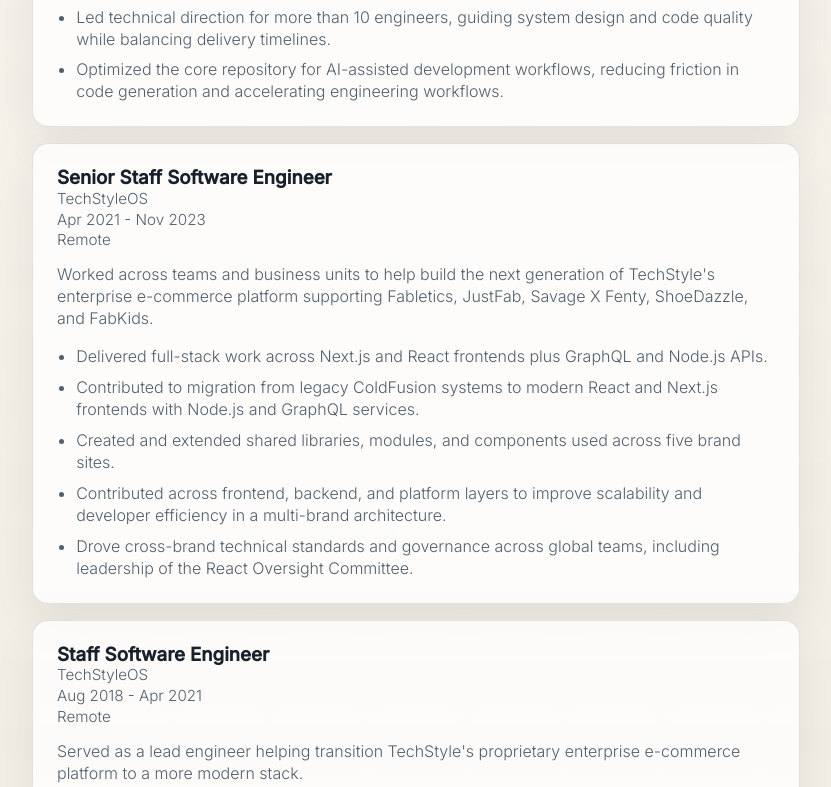
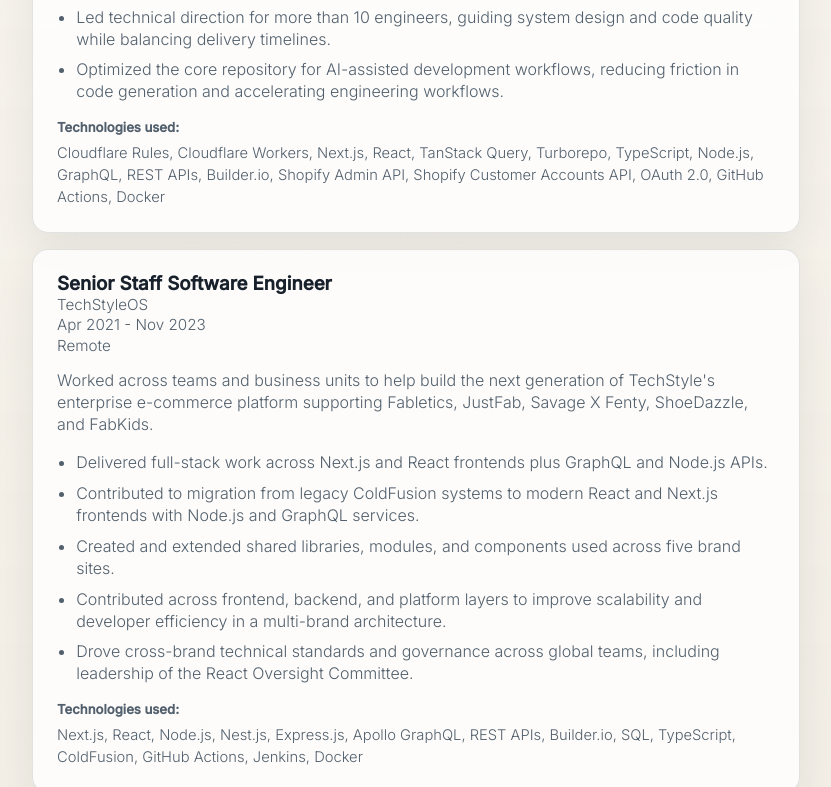
Before and after one commit to dpidan/dpidan.com, a plain HTML site: page profile.html in a window 1280 px wide. Shown: the part 1580-2367 px from the top of the page, without its empty margins (224-1055 px from the left). Drawn offline with Linux system fonts and the light colour scheme; a web font is replaced by a local one.

Commit message:
update tech/tools on profile

```diff
--- a/css/style.css
+++ b/css/style.css
@@ -11,7 +11,7 @@
   --accent: #28529c;
   --accent-strong: #135385;
   --charcoal: #42505c;
-  --charcoal-reversed: #c6c8ca;
+  --charcoal-reversed: #d3d4d6;
   --shadow: 0 18px 40px rgba(31, 41, 51, 0.08);
   --radius: 1rem;
   --radius-sm: 0.75rem;
@@ -557,6 +557,43 @@ main {
   margin-top: 0.55rem;
 }
 
+.timeline-technologies {
+  margin-top: 1rem;
+}
+
+.timeline-technologies-label {
+  margin: 0 0 0.35rem;
+  color: var(--text-soft);
+  font-size: 0.82rem;
+  font-weight: 600;
+}
+
+.timeline-technologies-list {
+  margin: 0;
+  padding: 0;
+  list-style: none;
+  color: var(--text-soft);
+  font-size: 0.92rem;
+  line-height: 1.5;
+}
+
+.timeline-technologies-list li {
+  display: inline;
+}
+
+.timeline-technologies-list li:hover {
+  background: var(--charcoal-reversed);
+  border-radius: 3px;
+}
+
+.timeline-technologies-list li::after {
+  content: ", ";
+}
+
+.timeline-technologies-list li:last-child::after {
+  content: "";
+}
+
 .skill-cloud {
   display: flex;
   flex-wrap: wrap;
--- a/js/content.js
+++ b/js/content.js
@@ -97,11 +97,11 @@ export const siteData = {
     "A background that blends engineering, architecture, and design sensibility",
   ],
   skillCloud: [
-    "Software Architecture",
-    "E-Commerce",
+    "Web Software Architecture",
+    "E-commerce",
     "Full-Stack Development",
+    "TypeScript",
     "JavaScript",
-    "TypeScript",
     "React",
     "Next.js",
     "Vue.js",
@@ -110,35 +110,24 @@ export const siteData = {
     "GraphQL",
     "Apollo GraphQL",
     "REST APIs",
-    "Shopify",
+    "SQL",
+    "Elasticsearch",
     "Cloudflare",
     "AWS",
     "DevOps",
+    "Headless integrations",
     "Cloud Computing",
-    "SQL",
-    "Microsoft SQL Server",
-    "Elasticsearch",
-    "HTML",
-    "CSS",
+    "Shopify",
+    "Builder.io",
     "Frontend Development",
+    "API Development",
+    "Backend Development",
     "Web Development",
-    "Software Engineering Practices",
-    "Agile Methodologies",
     "GitHub",
-    "Jira",
-    "ColdFusion",
-    "PHP",
-    "Interaction Design",
-    "User Experience",
-    "User Interface Design",
-    "Creative Direction",
-    "Art Direction",
-    "Brand Development",
-    "Typography",
-    "Packaging",
-    "Graphic Design",
-    "Adobe Creative Suite",
+    "GitHub Actions",
+    "Jenkins",
     "Anthropic Claude",
+    "MCPs",
   ],
   experience: [
     {
@@ -157,6 +146,24 @@ export const siteData = {
         "Led technical direction for more than 10 engineers, guiding system design and code quality while balancing delivery timelines.",
         "Optimized the core repository for AI-assisted development workflows, reducing friction in code generation and accelerating engineering workflows.",
       ],
+      technologies: [
+        "Cloudflare Rules",
+        "Cloudflare Workers",
+        "Next.js",
+        "React",
+        "TanStack Query",
+        "Turborepo",
+        "TypeScript",
+        "Node.js",
+        "GraphQL",
+        "REST APIs",
+        "Builder.io",
+        "Shopify Admin API",
+        "Shopify Customer Accounts API",
+        "OAuth 2.0",
+        "GitHub Actions",
+        "Docker",
+      ],
     },
     {
       role: "Senior Staff Software Engineer",
@@ -172,6 +179,22 @@ export const siteData = {
         "Contributed across frontend, backend, and platform layers to improve scalability and developer efficiency in a multi-brand architecture.",
         "Drove cross-brand technical standards and governance across global teams, including leadership of the React Oversight Committee.",
       ],
+      technologies: [
+        "Next.js",
+        "React",
+        "Node.js",
+        "Nest.js",
+        "Express.js",
+        "Apollo GraphQL",
+        "REST APIs",
+        "Builder.io",
+        "SQL",
+        "TypeScript",
+        "ColdFusion",
+        "GitHub Actions",
+        "Jenkins",
+        "Docker",
+      ],
     },
     {
       role: "Staff Software Engineer",
@@ -185,6 +208,17 @@ export const siteData = {
         "Built and enhanced shared packages used by individual TechStyle brand sites.",
         "Helped lead the shift toward a more maintainable modern architecture across frontend and service layers.",
       ],
+      technologies: [
+        "Next.js",
+        "React",
+        "Vue.js",
+        "Node.js",
+        "Nest.js",
+        "Express.js",
+        "ColdFusion",
+        "Shared Packages",
+        "Docker",
+      ],
     },
     {
       role: "Senior Software Engineer",
@@ -197,6 +231,7 @@ export const siteData = {
         "Took on broader scope from back-end through front-end development.",
         "Led advancement of new development and build technologies using Vue.js and Webpack.",
       ],
+      technologies: ["Vue.js", "Webpack", "JavaScript", "Frontend Build Tooling"],
     },
     {
       role: "Web Software Engineer",
@@ -212,9 +247,22 @@ export const siteData = {
         "Delivered A/B test implementations and mobile-focused responsive work.",
         "Worked across JavaScript, Vue.js, HTML, CSS, Node, ColdFusion, Elasticsearch, SQL, Jenkins, Git, and Jira.",
       ],
+      technologies: [
+        "JavaScript",
+        "Vue.js",
+        "HTML",
+        "CSS",
+        "Node.js",
+        "ColdFusion",
+        "Elasticsearch",
+        "SQL",
+        "Jenkins",
+        "Git",
+        "Jira",
+      ],
     },
     {
-      role: "Founder & Managing Partner",
+      role: "Co-founder & Managing Partner",
       company: "Artesian Design",
       period: "Jul 2006 - Nov 2015",
       location: "Riverside, CA · On-site",
@@ -223,6 +271,13 @@ export const siteData = {
       bullets: [
         "Owned architecture, development, and client delivery while managing small engineering teams and business operations.",
         "Led projects end-to-end across diverse industries, ensuring solutions were technically robust and effective for client growth.",
+      ],
+      technologies: [
+        "JavaScript",
+        "Concrete5 CMS",
+        "Adobe Creative Suite",
+        "MySQL",
+        "PHP",
       ],
     },
     {
@@ -237,6 +292,7 @@ export const siteData = {
         "Delivered creative, web, and print work directly for clients.",
         "Helped grow the business to a sustainable level.",
       ],
+      technologies: [],
     },
     {
       role: "Art Director",
@@ -245,6 +301,14 @@ export const siteData = {
       location: "Corona, CA · On-site",
       summary:
         "Led design and delivery of web, digital, and print projects for corporate and retail clients.",
+      technologies: [
+        "Adobe Creative Suite",
+        "Art Direction",
+        "Web Design",
+        "Print Design",
+        "Typography",
+        "Brand Systems",
+      ],
       bullets: [],
     },
     {
@@ -254,6 +318,13 @@ export const siteData = {
       location: "Anaheim, CA · On-site",
       summary:
         "Grew from pre-press into lead design work focused on product packaging, CD, DVD, and vinyl jackets, and posters.",
+      technologies: [
+        "Adobe Creative Suite",
+        "Packaging Design",
+        "Pre-Press",
+        "Print Production",
+        "Typography",
+      ],
       bullets: [],
     },
   ],
--- a/js/main.js
+++ b/js/main.js
@@ -1,4 +1,4 @@
-import { siteData } from "./content.js";
+import { siteData } from "./content.js?ts=1767055940000";
 
 const page = document.body.dataset.page;
 
@@ -224,6 +224,22 @@ function renderProfile() {
           article.append(list);
         }
 
+        if (item.technologies && item.technologies.length > 0) {
+          const technologies = el("section", { className: "timeline-technologies" });
+          const label = el("h4", {
+            className: "timeline-technologies-label",
+            text: "Technologies used:",
+          });
+          const list = el("ul", { className: "timeline-technologies-list" });
+
+          item.technologies.forEach((technology) => {
+            list.append(el("li", { text: technology }));
+          });
+
+          technologies.append(label, list);
+          article.append(technologies);
+        }
+
         return article;
       }),
     );
--- a/profile.html
+++ b/profile.html
@@ -14,8 +14,8 @@
       href="https://fonts.googleapis.com/css2?family=Inter:ital,opsz,wght@0,14..32,200..500;1,14..32,200..900&family=Jersey+25&display=swap"
       rel="stylesheet"
     />
-    <link rel="stylesheet" href="css/style.css" />
-    <script type="module" src="js/main.js"></script>
+    <link rel="stylesheet" href="css/style.css?ts=1767055940000" />
+    <script type="module" src="js/main.js?ts=1767055940000"></script>
   </head>
   <body data-page="profile">
     <div class="site-shell">
```
Also changed, not shown: contact.html (+2 -2 lines), index.html (+2 -2 lines), projects.html (+2 -2 lines), 1 other file.
